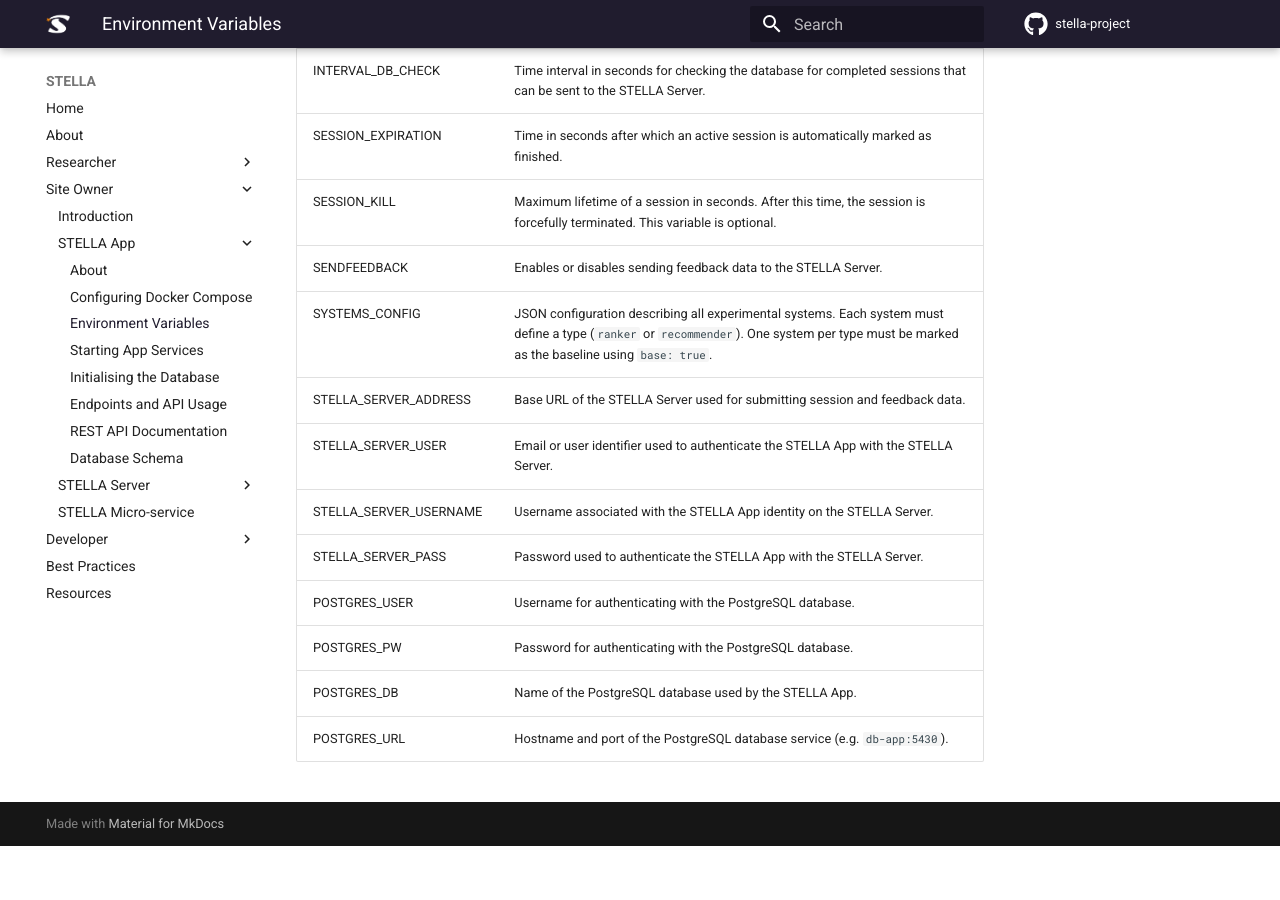
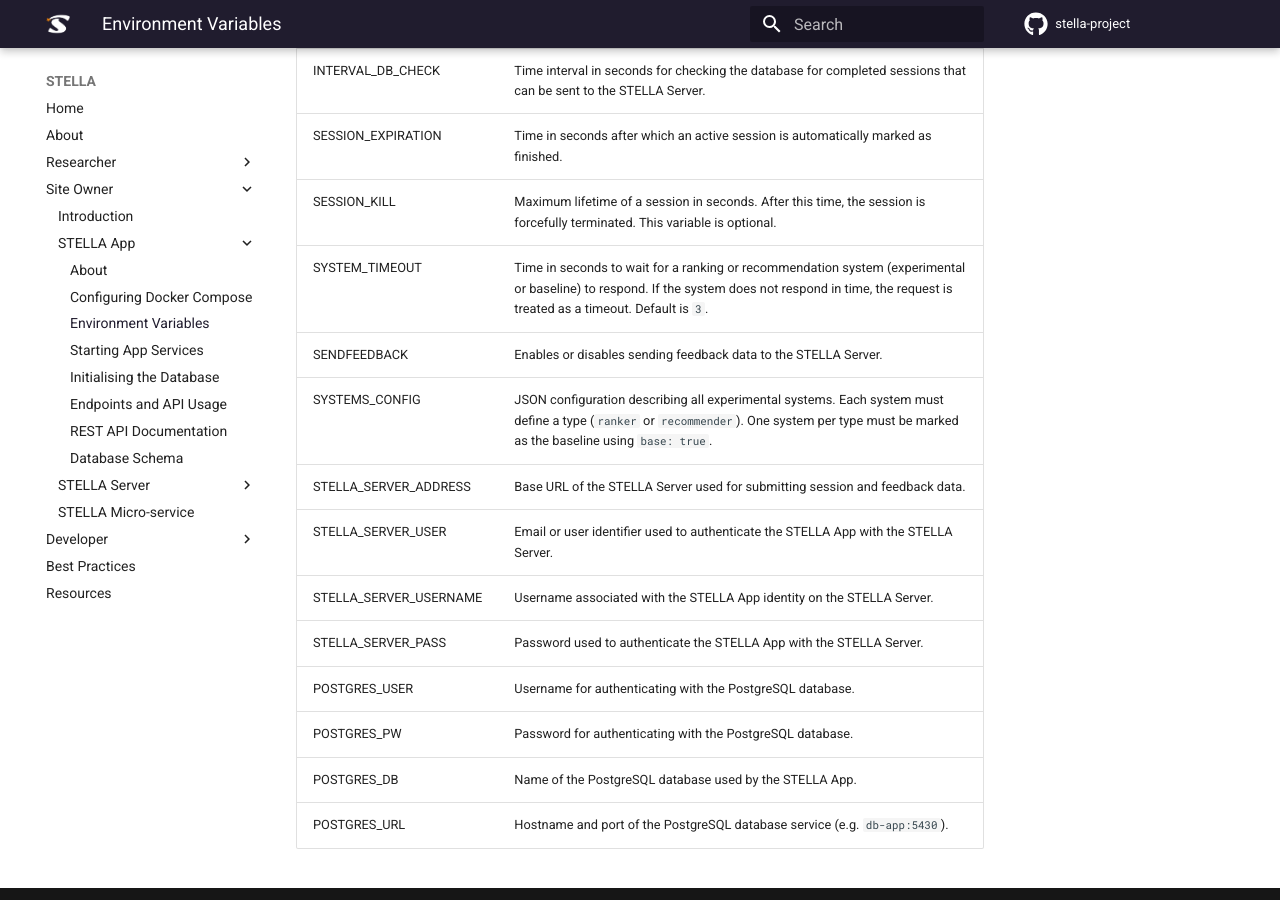
Before and after one commit to stella-project/stella-documentation, an MkDocs documentation site: the page built from docs/site-owner/app-env.md, in a window 1280 px wide and 900 px high, scrolled down 810 px. Built offline with MkDocs 1.6.1 and Material for MkDocs 9.7.7, drawn with Linux system fonts in a browser that asks for light colours; before the commit the page ends 1656 px from its top, so only the background shows below that.

Commit message:
Add SYSTEM TIMEOUT env variable explanation

```diff
--- a/docs/site-owner/app-env.md
+++ b/docs/site-owner/app-env.md
@@ -21,6 +21,7 @@
 | INTERVAL_DB_CHECK | Time interval in seconds for checking the database for completed sessions that can be sent to the STELLA Server. |
 | SESSION_EXPIRATION | Time in seconds after which an active session is automatically marked as finished. |
 | SESSION_KILL | Maximum lifetime of a session in seconds. After this time, the session is forcefully terminated. This variable is optional. |
+| SYSTEM_TIMEOUT | Time in seconds to wait for a ranking or recommendation system (experimental or baseline) to respond. If the system does not respond in time, the request is treated as a timeout. Default is `3`. |
 | SENDFEEDBACK | Enables or disables sending feedback data to the STELLA Server. |
 | SYSTEMS_CONFIG | JSON configuration describing all experimental systems. Each system must define a type (`ranker` or `recommender`). One system per type must be marked as the baseline using `base: true`. |
 | STELLA_SERVER_ADDRESS | Base URL of the STELLA Server used for submitting session and feedback data. |
```
